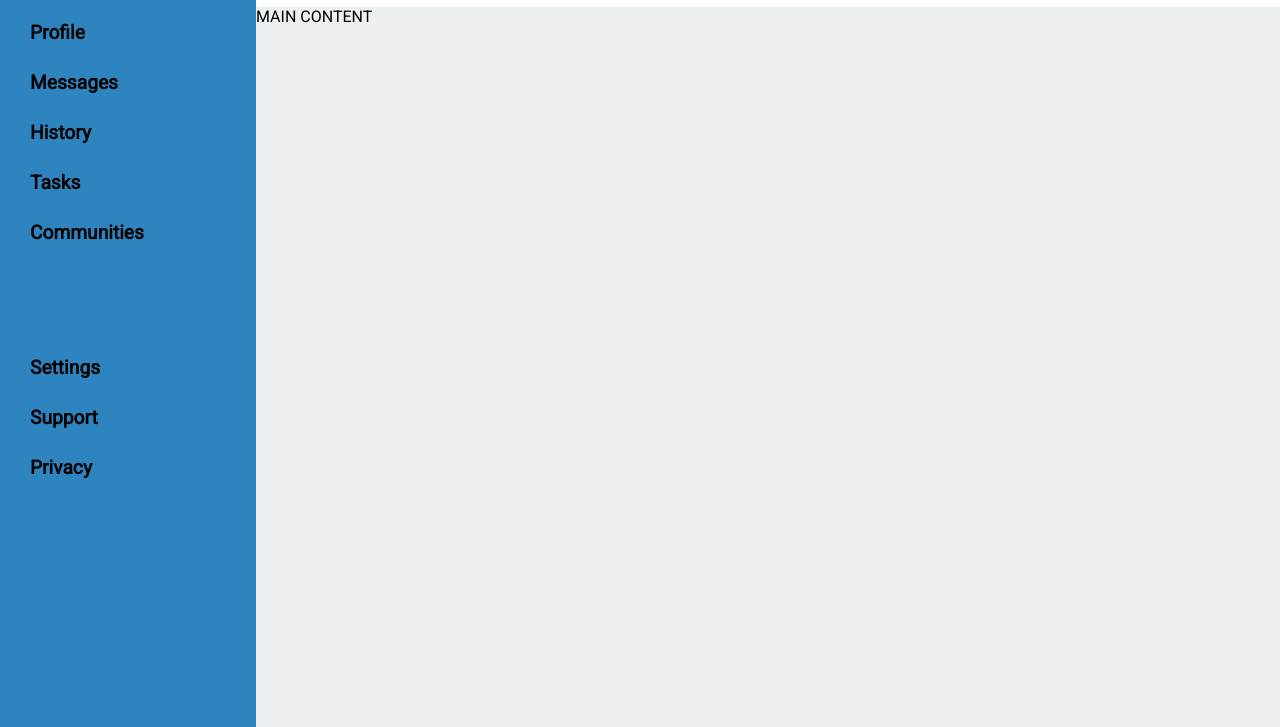
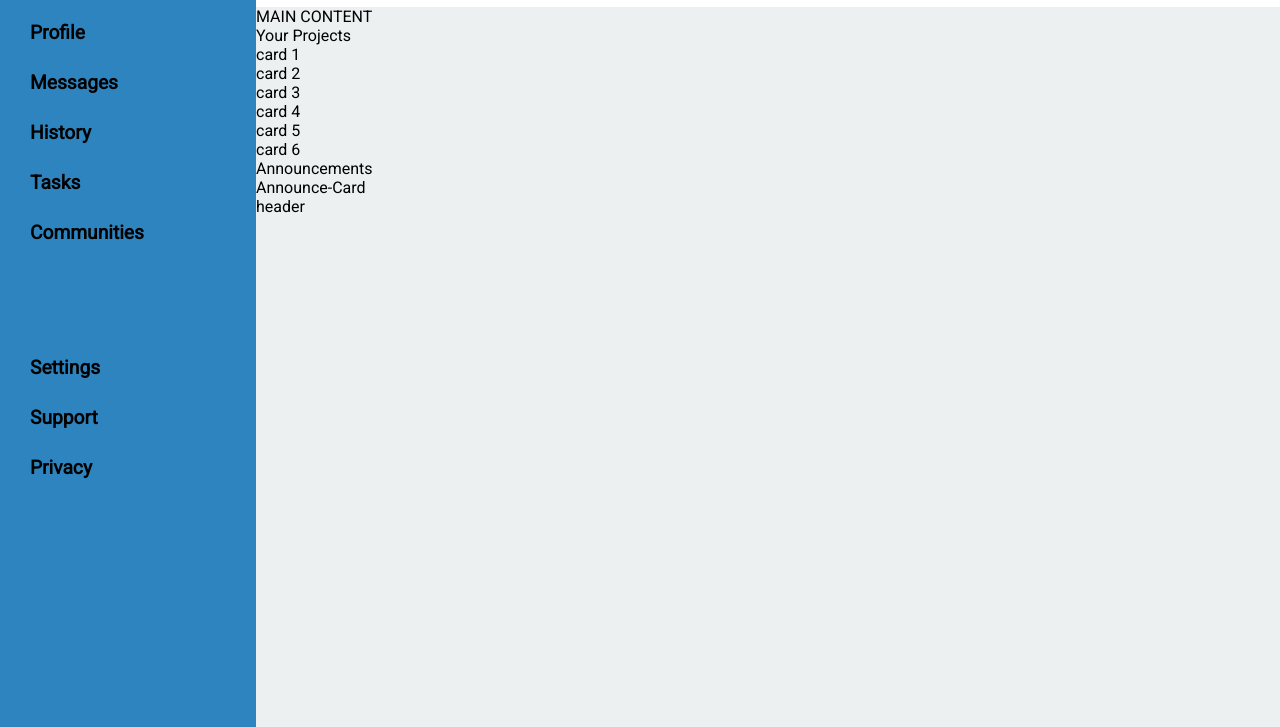
Before and after one commit to Mariutti/TOP---Project-Admin-Dashboard, a plain HTML site: page index.html in a window 1280 px wide. Shown: the part 173-900 px from the top of the page. Drawn offline with Linux system fonts and the light colour scheme.

Commit message:
main: populate main

```diff
--- a/index.html
+++ b/index.html
@@ -42,6 +42,20 @@
         <li>Privacy</li>
       </ul>
     </aside>
-    <main>MAIN CONTENT</main>
+    <main>MAIN CONTENT
+        <h2 class="main-header">Your Projects</h2>
+        <div class="card-container">
+            <div class="card">card 1</div>
+            <div class="card">card 2</div>
+            <div class="card">card 3</div>
+            <div class="card">card 4 </div>
+            <div class="card">card 5</div>
+            <div class="card">card 6</div>
+        </div>
+        <h2 class="announce-header">Announcements</h2>
+        <div class="announce-card">Announce-Card</div>
+        <h2 class="trend-header">header</h2>
+        <div class="trend-card"></div>
+    </main>
   </body>
 </html>
```
